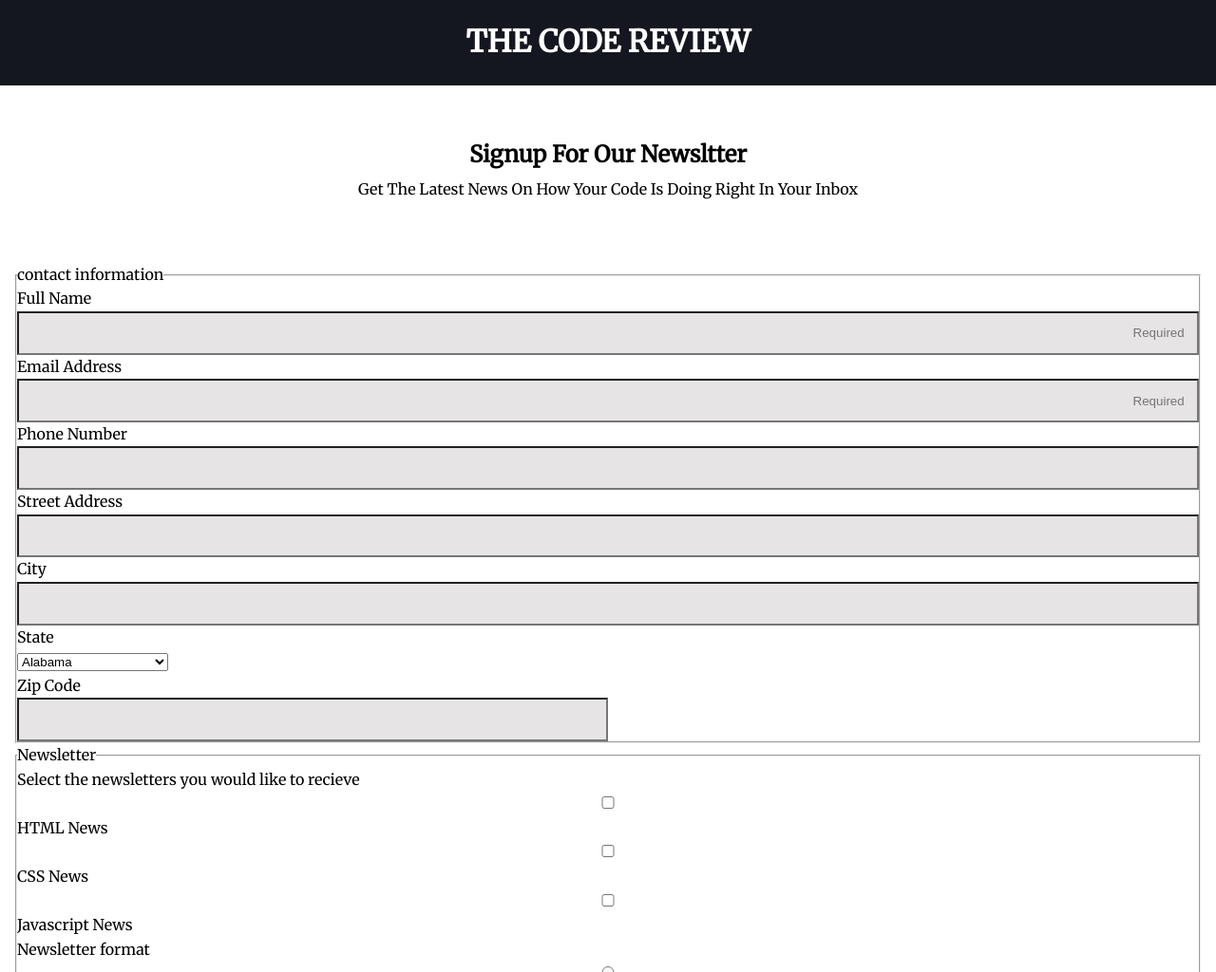
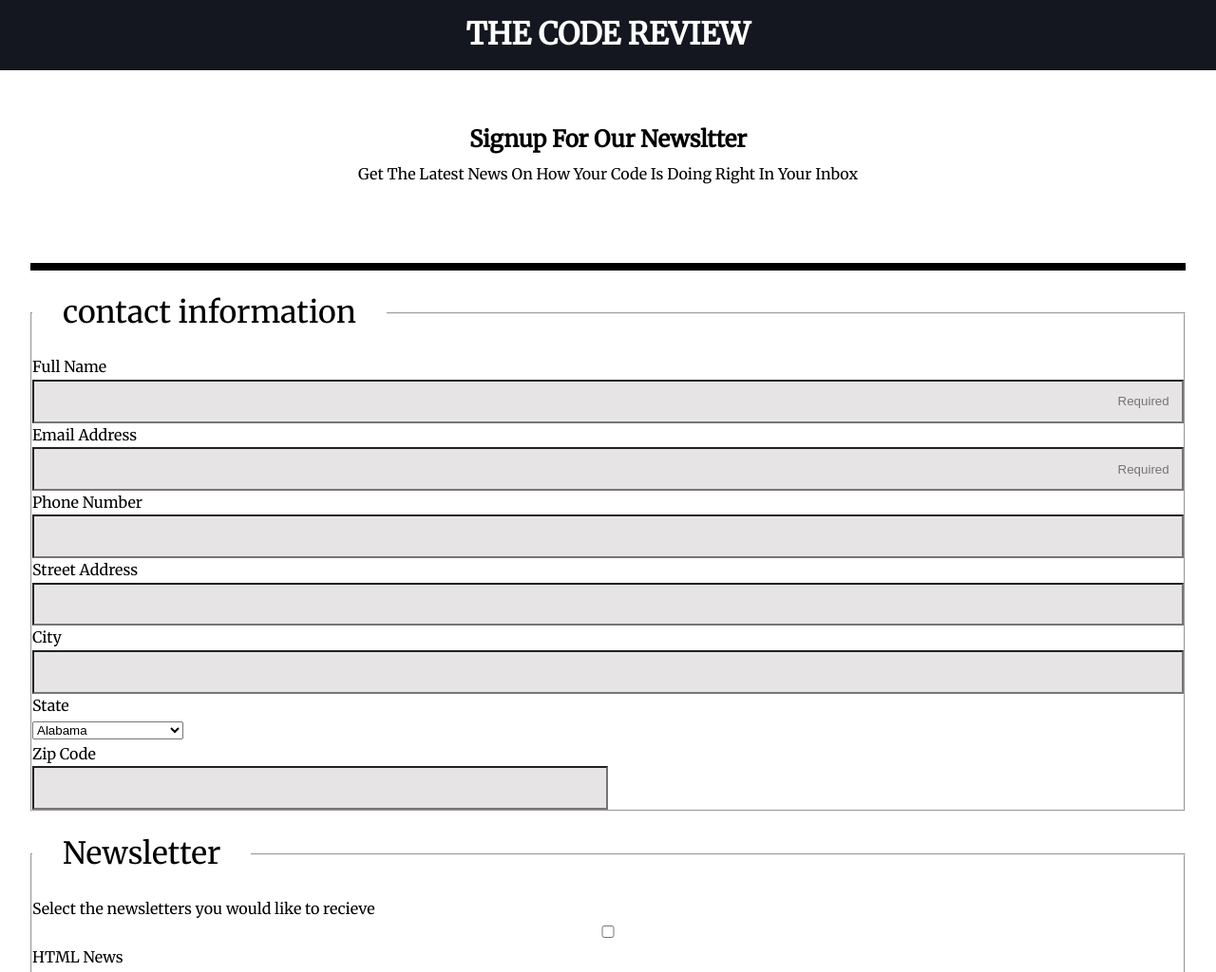
Before and after one commit to matthewmsmith/msmith-registration-form, a plain HTML site: page index.html in a window 1280 px wide. Shown: the top 1024 px of the page at 95% size. Drawn offline with Linux system fonts and the light colour scheme.

Commit message:
css update

```diff
--- a/css/styles.css
+++ b/css/styles.css
@@ -18,18 +18,16 @@ input {
   padding: 1em;
   text-align: right;
 }
-.state-of-residency {
 
-
-}
 .zip-code {
   width: 50%;
 
 }
 
+
 .code-review-control {
  background-color: rgb(21, 23, 32);
- padding: 2em;
+ padding: 1.5em;
  width: 100%;
 
 }
@@ -50,7 +48,11 @@ input {
 }
 .header-introduction {
   display: block;
+  padding: 1em;
+  font-size: 2em;
 }
 .main-wrapper {
-  margin: 1em;
+
+  border-top: .5em black solid;
+  margin: 2em;
 }
```
